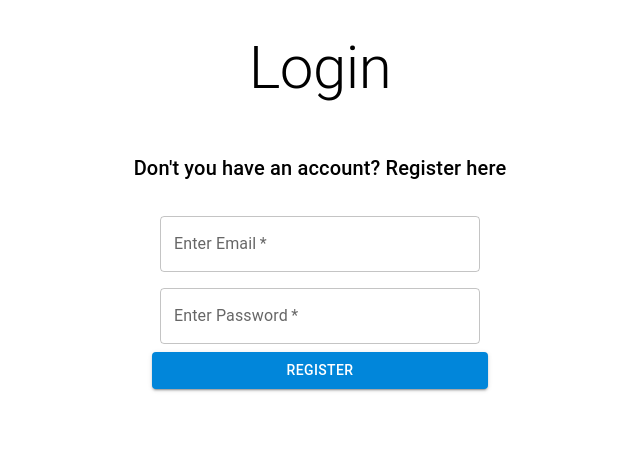
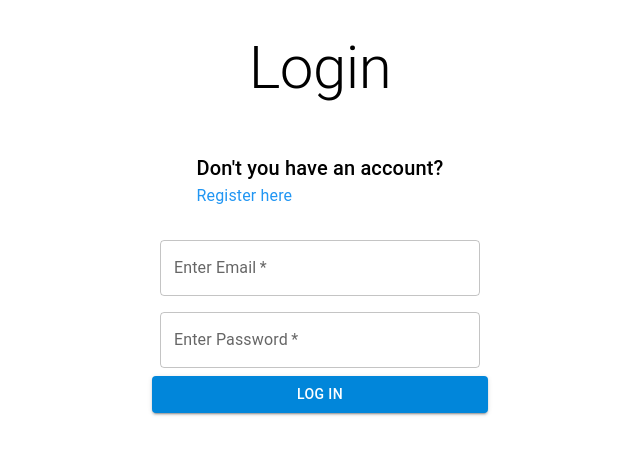
Before and after one commit to IkboljonMe/short-url, a React (Vite) app in the folder client/: page /login in a window 1280 px wide. Shown: the top 454 px of the page, without its empty margins (320-960 px from the left). Built offline with nearby package versions, Linux system fonts and the light colour scheme.

Commit message:
bugs fixed

```diff
--- a/client/src/components/Login.tsx
+++ b/client/src/components/Login.tsx
@@ -5,6 +5,7 @@ import axios from "axios";
 import { useNavigate } from "react-router-dom";
 import { useDispatch } from "react-redux";
 import { setUser } from "../../redux/reducers/user";
+import { blue } from "@mui/material/colors";
 const Login = () => {
   const [email, setEmail] = useState("");
   const [password, setPassword] = useState("");
@@ -37,7 +38,10 @@ const Login = () => {
         Login
       </Typography>
       <Typography p={3} variant="h6">
-        Don't you have an account? <Link to="/register">Register here</Link>
+        Don't you have an account?{" "}
+        <Link to="/register">
+          <Typography color={blue[500]}>Register here</Typography>
+        </Link>
       </Typography>
       {error && (
         <Typography p={3} variant="h6">
@@ -73,7 +77,7 @@ const Login = () => {
             onChange={(e: React.ChangeEvent<HTMLInputElement>) => setPassword(e.target.value)}
           />
           <Button onClick={loginHandler} variant="contained">
-            Register
+            Log in
           </Button>
         </Stack>
       </Box>
```
Also changed, not shown: 1 other file (tests, documents, lock files or other folders).
